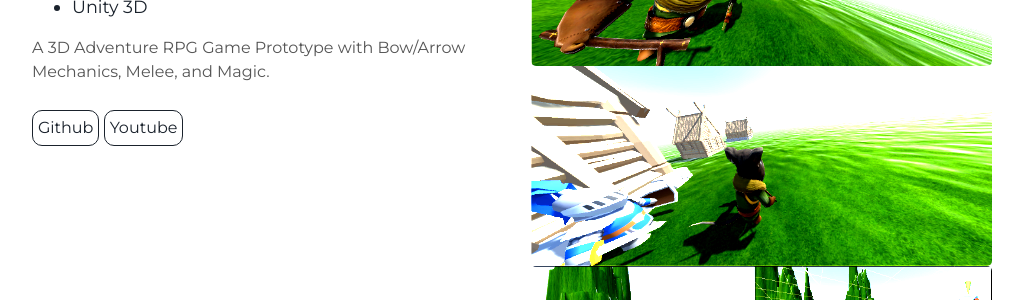
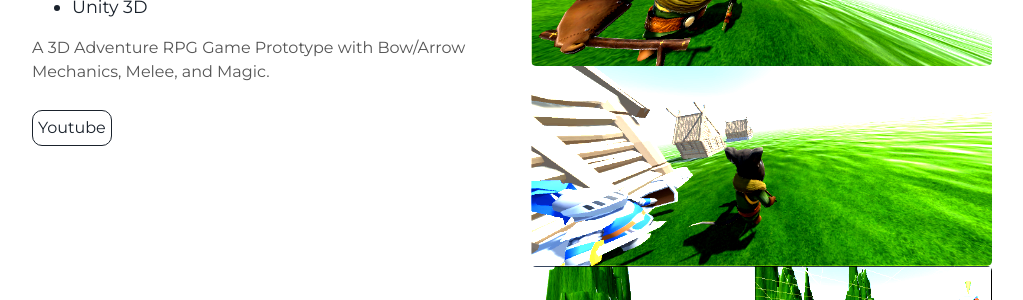
Before and after one commit to RedaMazoz/redamazoz.github.io, a Jekyll site: the page built from index.html, in a window 1280 px wide and 900 px high, scrolled down 1619 px. Shown: the part 142-442 px from the top of the window, without its empty margins (128-1151 px from the left). Built offline with Jekyll 4.4.1, drawn with Linux system fonts in a browser that asks for light colours.

Commit message:
Update projects.html

```diff
--- a/_includes/projects.html
+++ b/_includes/projects.html
@@ -14,7 +14,6 @@
       <li> Unity 3D </li>
     </ul>
     <p>A 3D Adventure RPG Game Prototype with Bow/Arrow Mechanics, Melee, and Magic.</p>
-    <a class="project-link" href="https://github.com/RedaMazoz/Workshop">Github</a>
     <a class="project-link" href="https://www.youtube.com/watch?v=mBLJWifF1sQ&list=PL0ENmruxA4isWNriz6Ky7yMrx03WcRrP_&ab_channel=TensaDev">Youtube</a>
   </div>
 </div>
```
